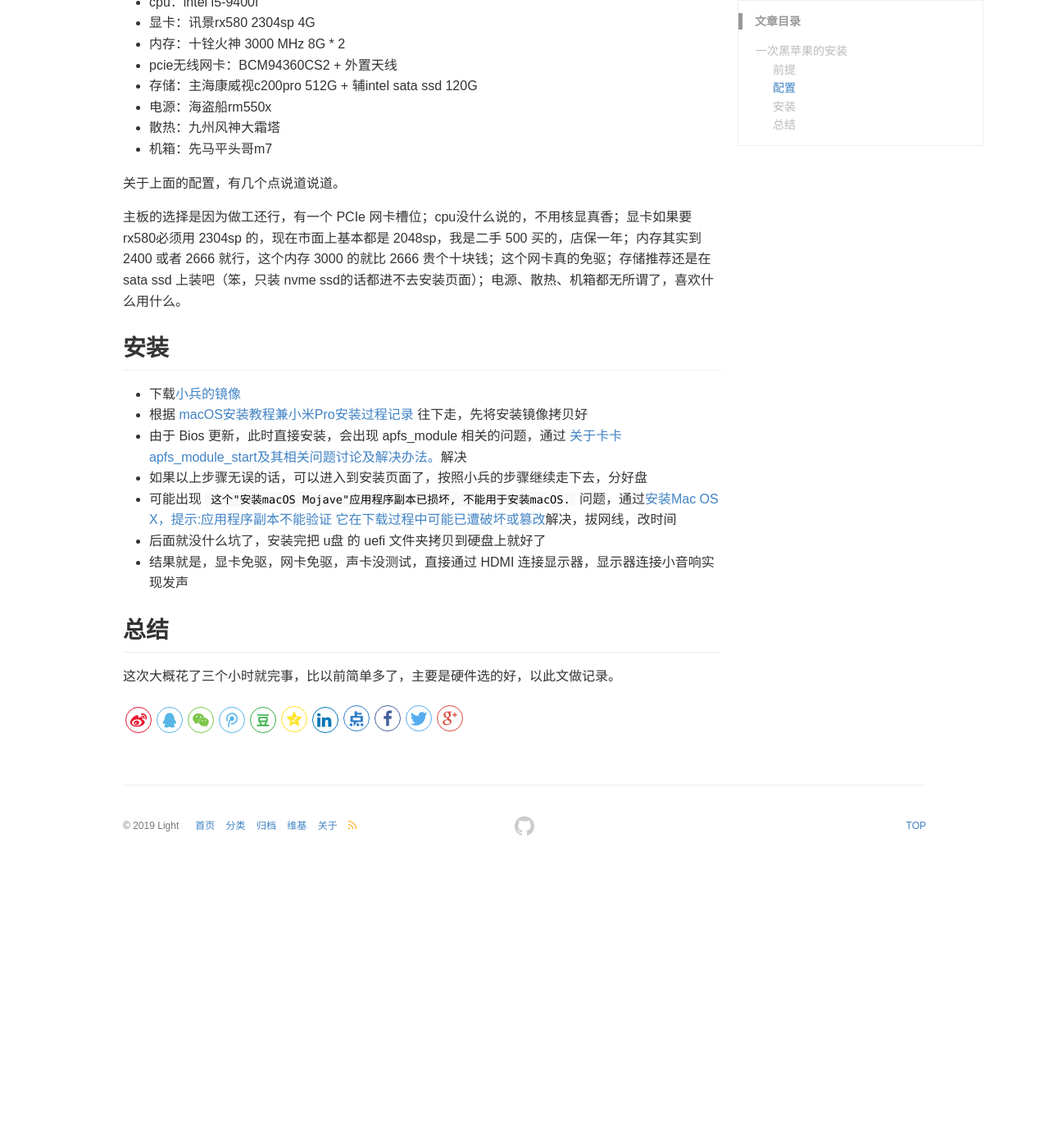
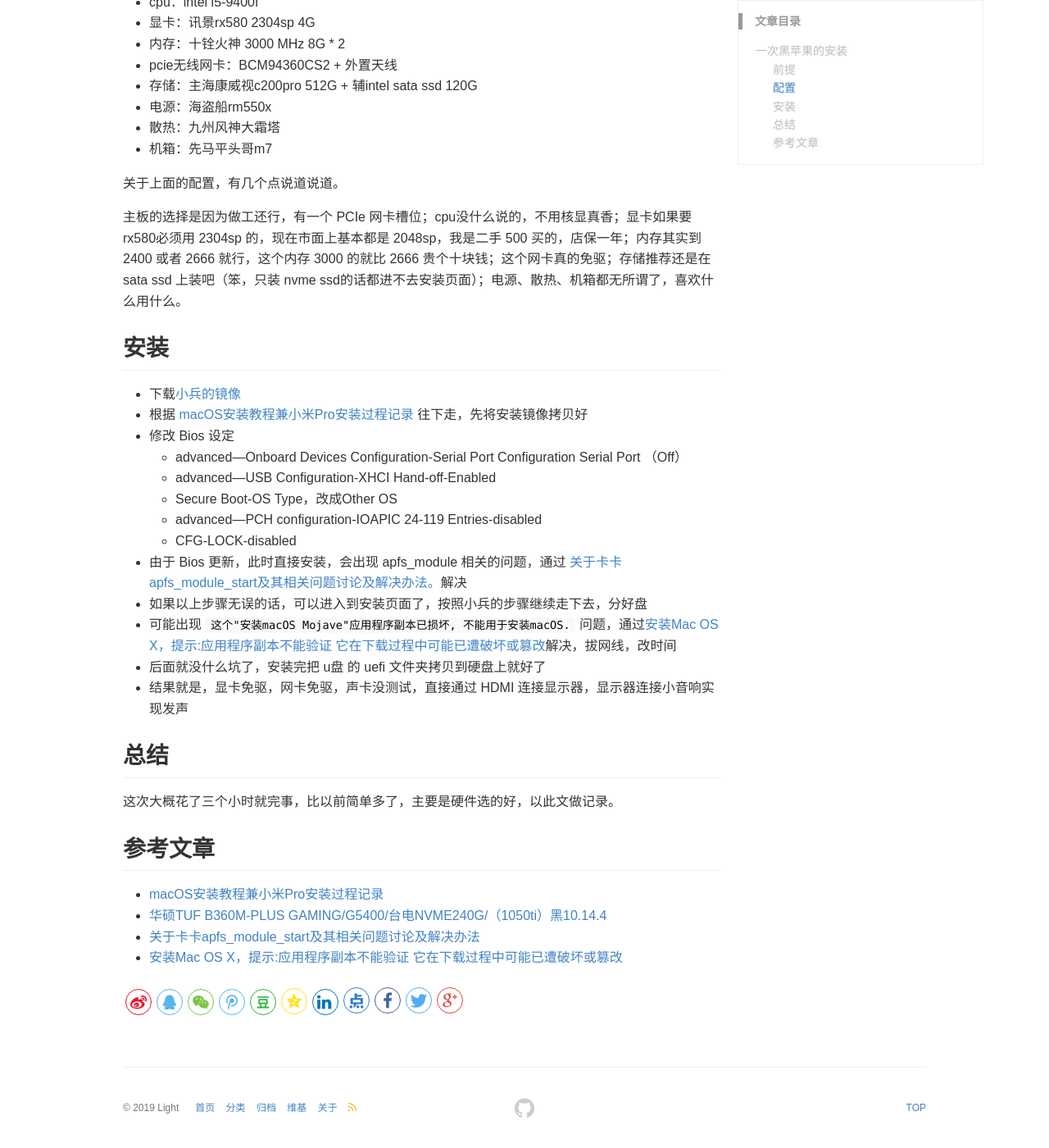
Before and after one commit to halysl/halysl.github.io, a Jekyll site: the page built from _posts/2019-11-13-一次黑苹果的安装.md, in a window 1280 px wide and 1400 px high, scrolled down 723 px. Shown: the whole window at 82% size. Built offline with Jekyll 4.4.1, drawn with Linux system fonts in a browser that asks for light colours; before the commit the page ends 1779 px from its top, so only the background shows below that.

Commit message:
add modified：增加 bios 修改项

```diff
--- a/_posts/2019-11-13-一次黑苹果的安装.md
+++ b/_posts/2019-11-13-一次黑苹果的安装.md
@@ -38,6 +38,12 @@
 
 - 下载[小兵的镜像](https://mirrors.dtops.cc/iso/MacOS/daliansky_macos/10.14/macOS%20Mojave%2010.14%2818A389%29%20Installer%20with%20Clover%204670.dmg)
 - 根据 [macOS安装教程兼小米Pro安装过程记录](https://blog.daliansky.net/MacOS-installation-tutorial-XiaoMi-Pro-installation-process-records.html) 往下走，先将安装镜像拷贝好
+- 修改 Bios 设定
+  - advanced—Onboard Devices Configuration-Serial Port Configuration Serial Port （Off）
+  - advanced—USB Configuration-XHCI Hand-off-Enabled
+  - Secure Boot-OS Type，改成Other OS
+  - advanced—PCH configuration-IOAPIC 24-119 Entries-disabled
+  - CFG-LOCK-disabled
 - 由于 Bios 更新，此时直接安装，会出现 apfs_module 相关的问题，通过 [关于卡卡apfs_module_start及其相关问题讨论及解决办法。](http://bbs.pcbeta.com/viewthread-1809664-1-1.html)解决
 - 如果以上步骤无误的话，可以进入到安装页面了，按照小兵的步骤继续走下去，分好盘
 - 可能出现 `这个"安装macOS Mojave"应用程序副本已损坏, 不能用于安装macOS.` 问题，通过[安装Mac OS X，提示:应用程序副本不能验证 它在下载过程中可能已遭破坏或篡改](https://www.applex.net/threads/mac-os-x.57768/)解决，拔网线，改时间
@@ -47,3 +53,10 @@
 ## 总结
 
 这次大概花了三个小时就完事，比以前简单多了，主要是硬件选的好，以此文做记录。
+
+## 参考文章
+
+- [macOS安装教程兼小米Pro安装过程记录](https://blog.daliansky.net/MacOS-installation-tutorial-XiaoMi-Pro-installation-process-records.html)
+- [华硕TUF B360M-PLUS GAMING/G5400/台电NVME240G/（1050ti）黑10.14.4](http://bbs.pcbeta.com/forum.php?mod=viewthread&tid=1812253&highlight=tuf)
+- [关于卡卡apfs_module_start及其相关问题讨论及解决办法](http://bbs.pcbeta.com/viewthread-1809664-1-1.html)
+- [安装Mac OS X，提示:应用程序副本不能验证 它在下载过程中可能已遭破坏或篡改](https://www.applex.net/threads/mac-os-x.57768/)
```
Also changed, not shown: _posts/2019-11-13-一次黑苹果的安装 copy.md (deleted, +0 -49 lines).
